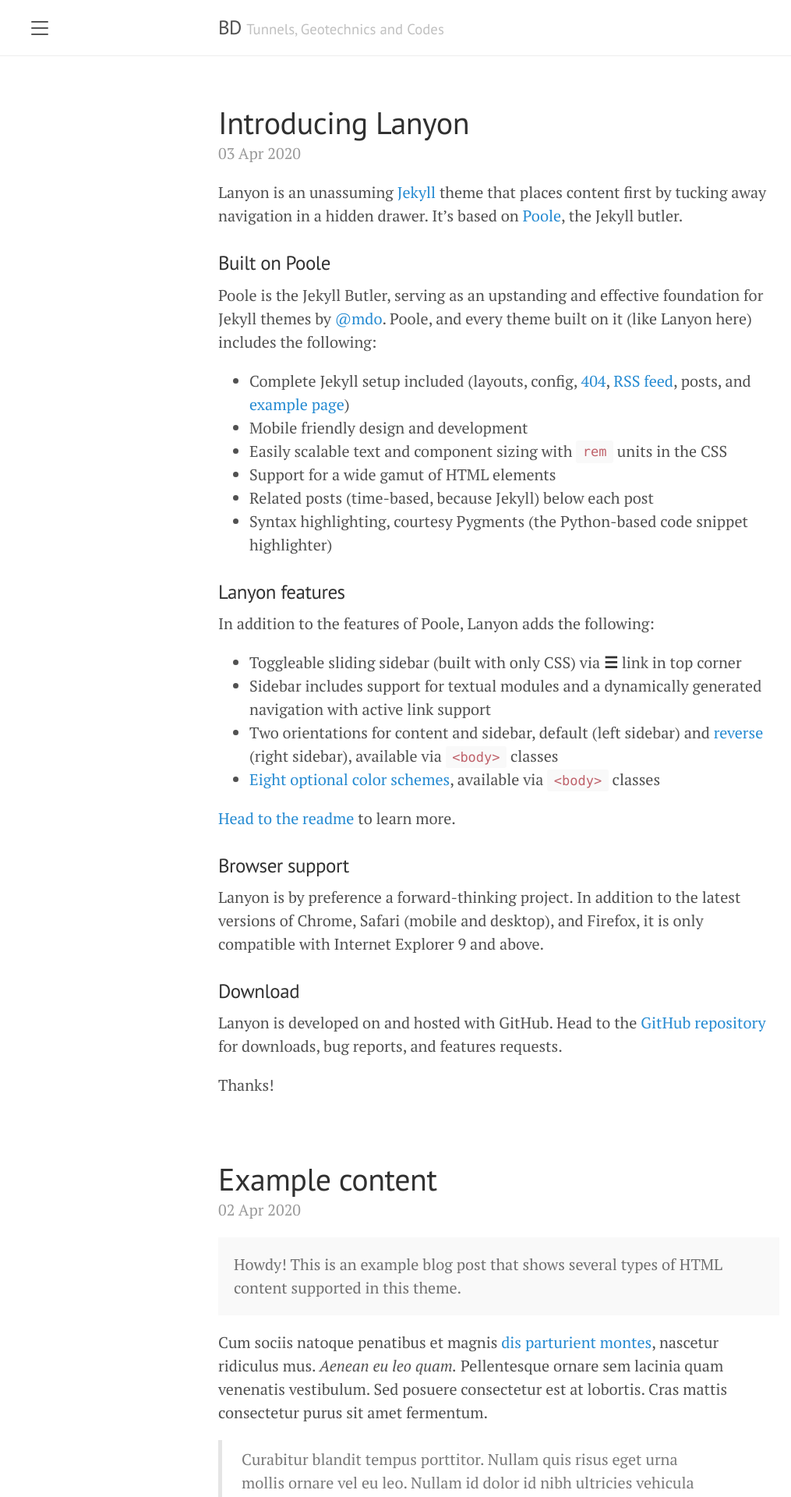
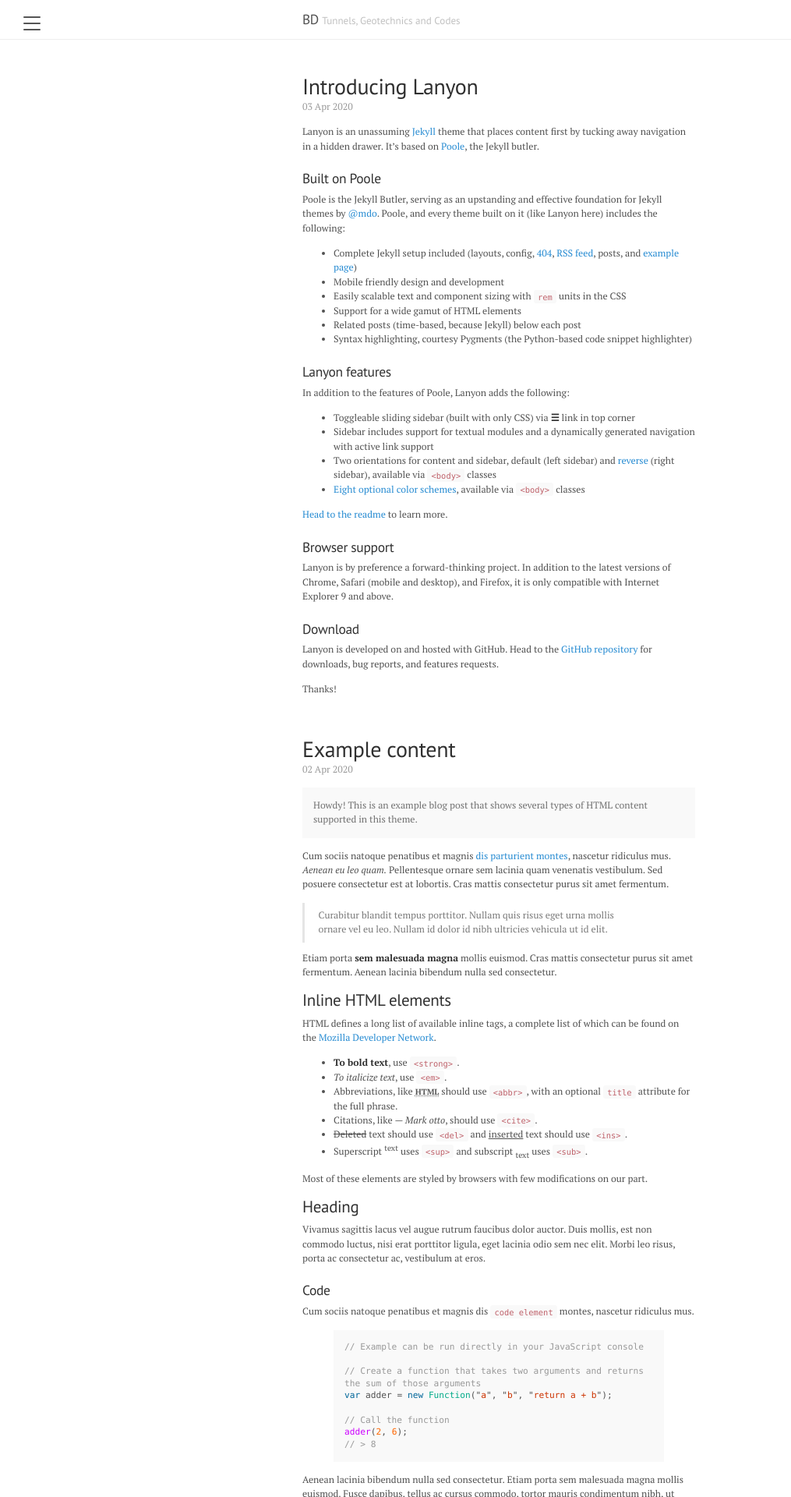
Before and after one commit to hdoer/berkdemir.github.io, a Jekyll site: the page built from index.html, in a window 1280 px wide. Shown: the top 1920 px of the page at 78% size, without its empty margins (0-1015 px from the left). Built offline with Jekyll 4.4.1, drawn with Linux system fonts in a browser that asks for light colours; the list of posts is cut into pages by our own code.

Commit message:
Update lanyon.css

```diff
--- a/public/css/lanyon.css
+++ b/public/css/lanyon.css
@@ -38,6 +38,7 @@
 html,
 body {
   overflow-x: hidden;
+  font-size: .875rem; /* 15px */
 }
 
 html {
@@ -202,11 +203,7 @@ a.sidebar-nav-item:focus {
 
 /* Hide the sidebar checkbox that we toggle with `.sidebar-toggle` */
 .sidebar-checkbox {
-  position: absolute;
-  opacity: 0;
-  -webkit-user-select: none;
-     -moz-user-select: none;
-          user-select: none;
+  display: none;
 }
 
 /* Style the `label` that we use to target the `.sidebar-checkbox` */
```
